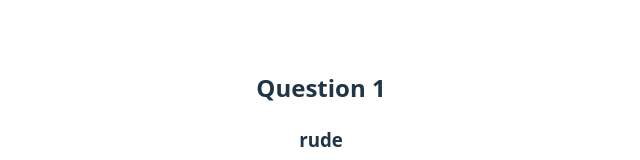
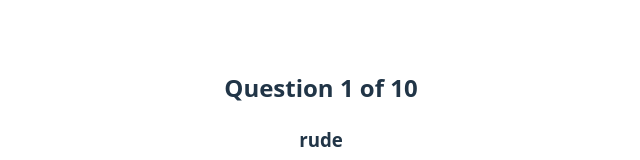
Before and after one commit to muraat400/quiz-app, a React (Vite) app: page / in a window 1280 px wide. Both pictures are taken after a click on the button "Start Quiz". Shown: the part 261-421 px from the top of the page, without its empty margins (319-959 px from the left). Built offline with nearby package versions, Linux system fonts and the light colour scheme.

Commit message:
show current and total question count in QuizQuestion

```diff
--- a/src/features/quiz/components/QuizQuestion.tsx
+++ b/src/features/quiz/components/QuizQuestion.tsx
@@ -22,7 +22,7 @@ const QuizQuestion = () => {
 
   return (
     <div style={{ textAlign: 'center', padding: '2rem' }}>
-      <h2>Question {state.currentIndex + 1}</h2>
+      <h2>Question {state.currentIndex + 1} of {state.questions.length}</h2>
       <h3>{current.word.English}</h3>
 
       <div style={{ marginTop: '1rem' }}>
```
